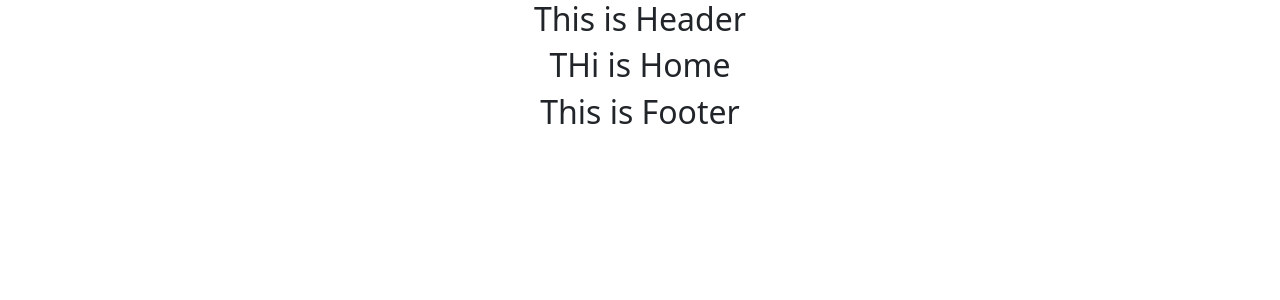
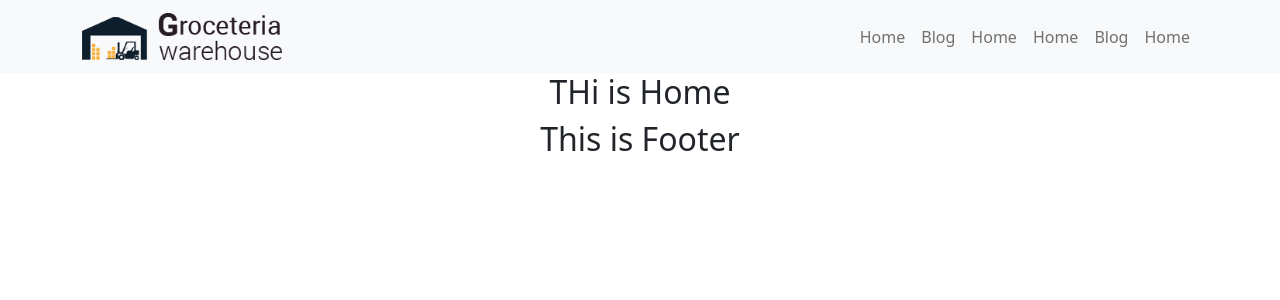
Before and after one commit to m0ni2/warehouse-management-client-side-m0ni2, a React (Create React App) app: page / in a window 1280 px wide. Shown: the top 300 px of the page. Built offline with nearby package versions, Linux system fonts and the light colour scheme.

Commit message:
initial header

```diff
--- a/src/Pages/Shared/Header/Header.js
+++ b/src/Pages/Shared/Header/Header.js
@@ -1,10 +1,26 @@
 import React from 'react';
+import { Container, Nav, Navbar } from 'react-bootstrap';
+import { Link } from 'react-router-dom';
+import logo from '../../../images/logo.png';
 
 const Header = () => {
     return (
-        <div>
-            <h2>This is Header</h2>
-        </div>
+        <Navbar bg="light" expand="lg">
+            <Container>
+                <Navbar.Brand as={Link} to="/"><img src={logo} style={{ width: '200px' }} alt="Logo" /></Navbar.Brand>
+                <Navbar.Toggle aria-controls="basic-navbar-nav" />
+                <Navbar.Collapse id="basic-navbar-nav">
+                    <Nav className="ms-auto ms-5">
+                        <Nav.Link as={Link} to="/">Home</Nav.Link>
+                        <Nav.Link as={Link} to="/blog">Blog</Nav.Link>
+                        <Nav.Link as={Link} to="/">Home</Nav.Link>
+                        <Nav.Link as={Link} to="/">Home</Nav.Link>
+                        <Nav.Link as={Link} to="/blog">Blog</Nav.Link>
+                        <Nav.Link as={Link} to="/">Home</Nav.Link>
+                    </Nav>
+                </Navbar.Collapse>
+            </Container>
+        </Navbar>
     );
 };
 
```
Also changed, not shown: src/firebase.init.js (added, +22 -0 lines).
